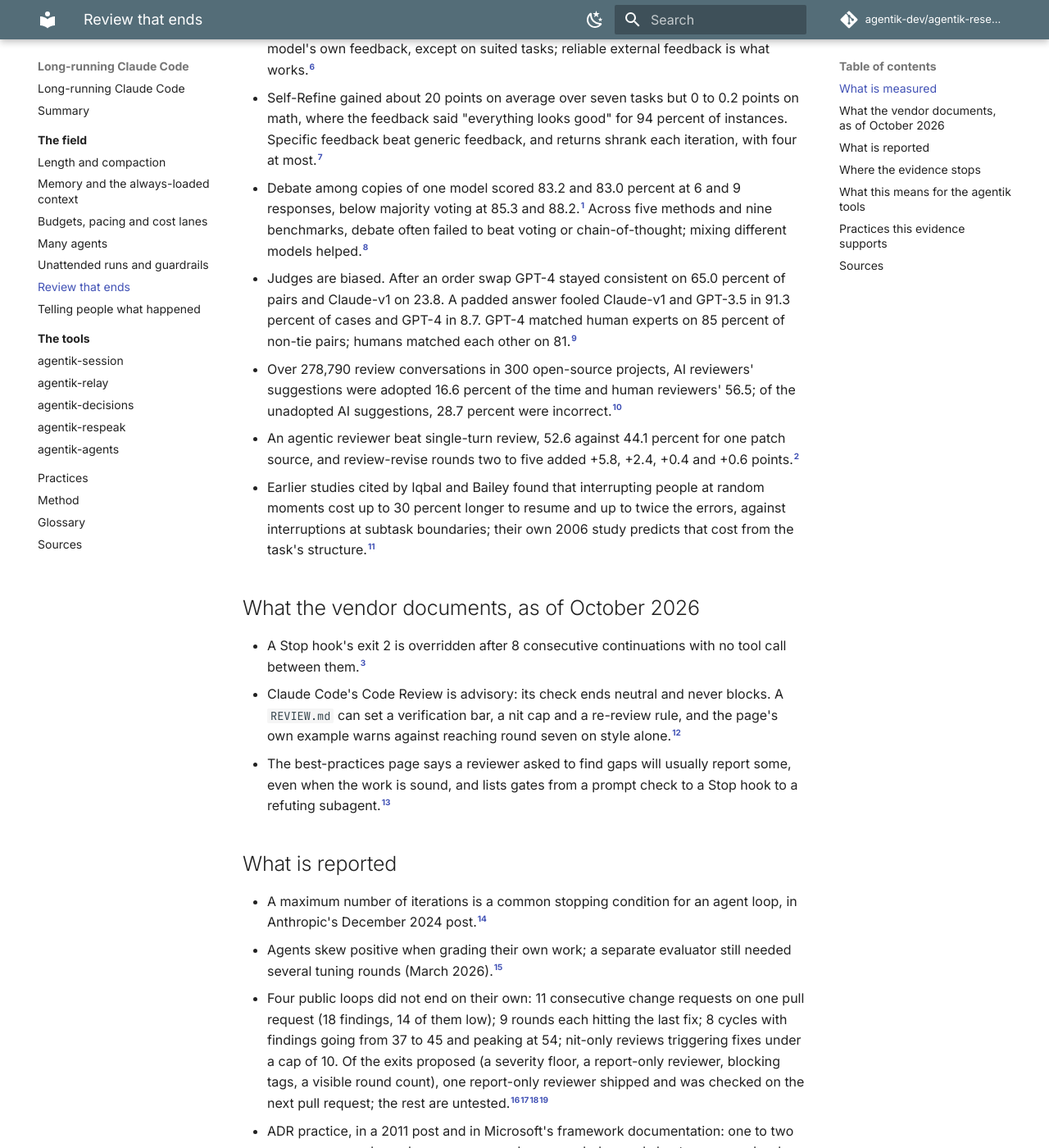
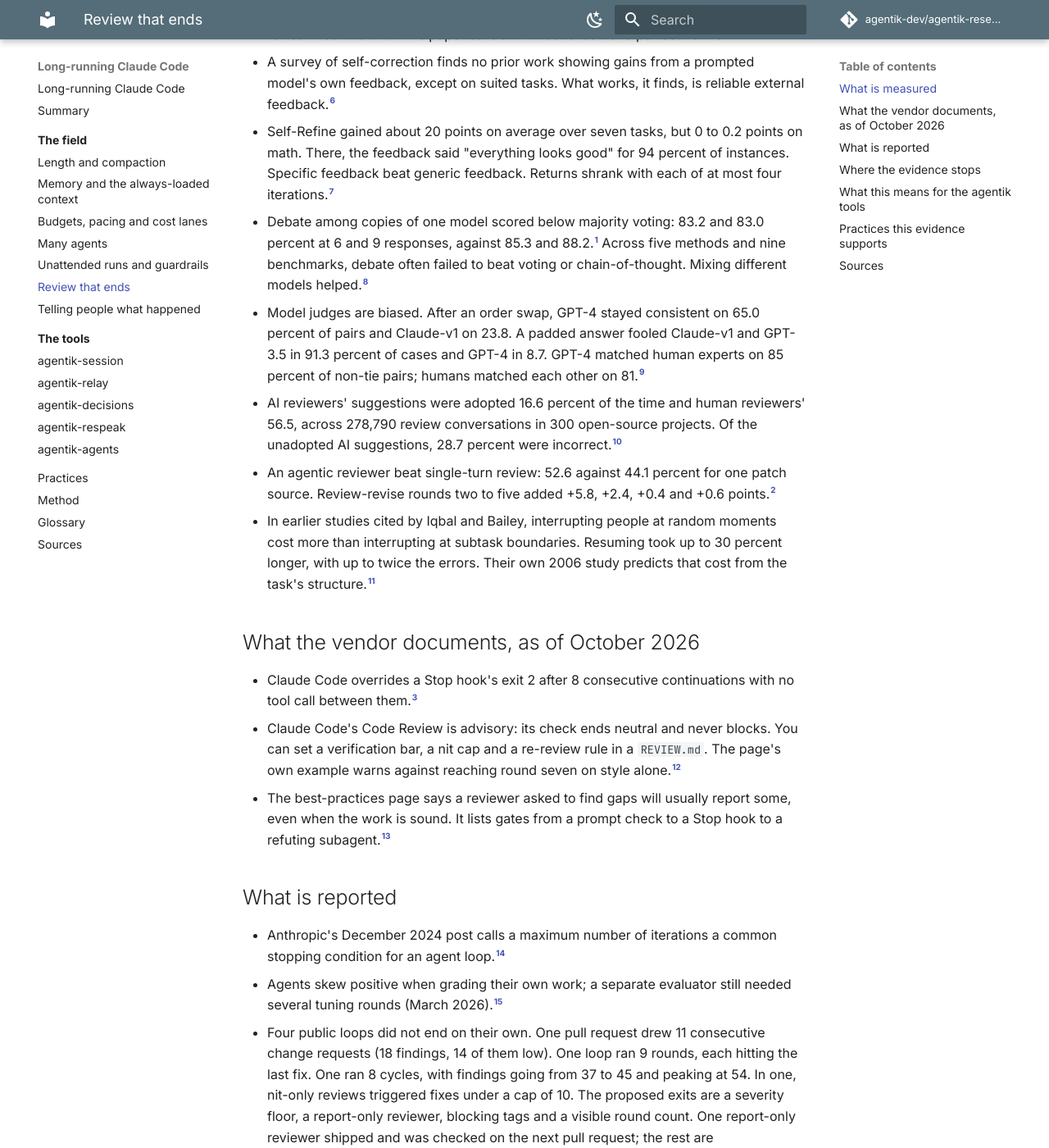
Before and after one commit to agentik-dev/agentik-research, an MkDocs documentation site: the page built from docs/field/review.md, in a window 1280 px wide and 1400 px high, scrolled down 564 px. Shown: the whole window at 82% size. Built offline with MkDocs 1.6.1 and Material for MkDocs 9.7.7, drawn with Linux system fonts in a browser that asks for light colours; comment, search, counter and statistics services are not loaded; some of the changed text lies outside the part shown.

Commit message:
edit: review, respeak's editorial pass

```diff
--- a/docs/field/review.md
+++ b/docs/field/review.md
@@ -1,41 +1,45 @@
 # Review that ends
 
-A review loop ends when something outside the reviewer decides. A model asked to correct its own reasoning with no outside signal gets worse: GPT-4 on GSM8K fell from 95.5 percent to 91.5 after one round and 89.0 after two, and a ground-truth gate lifted it to 97.5.[^huang] Returns per review round fall fast, +5.8, +2.4, +0.4 and +0.6 points over rounds two to five in one coding study.[^wang] Claude Code caps a Stop-hook loop at eight continuations.[^hooks] Decision records are the other half of the answer: an unrecorded decision invites repeated debate, and none of the ADR sources caps how many records stay active.[^nygard][^azure] This chapter answers research question 8: review loops that never converge, sign-off bars, round limits, adversarial review, and decision records.
+A review loop ends when something outside the reviewer decides. A model asked to correct its own reasoning with no outside signal gets worse. On GSM8K, GPT-4 fell from 95.5 percent to 91.5 after one round and 89.0 after two. A ground-truth gate lifted it to 97.5.[^huang] Returns per review round fall fast: in one coding study, rounds two to five added +5.8, +2.4, +0.4 and +0.6 points.[^wang] Claude Code caps a Stop-hook loop at eight continuations.[^hooks]
+
+Decision records are the other half of the answer. An unrecorded decision invites repeated debate, and none of the ADR sources caps how many records stay active.[^nygard][^azure] This chapter answers research question 8: review loops that never converge, sign-off bars, round limits, adversarial review, and decision records.
 
 ## What is measured
 
 - Self-correction without an outside signal lowered accuracy: 95.5, 91.5 and 89.0 percent on GSM8K over two rounds for GPT-4. A ground-truth label deciding when to revise lifted it to 97.5. The paper calls a unit-test executor a perfect verifier.[^huang]
-- A survey of self-correction found no prior work showing gains from a prompted model's own feedback, except on suited tasks; reliable external feedback is what works.[^kamoi]
-- Self-Refine gained about 20 points on average over seven tasks but 0 to 0.2 points on math, where the feedback said "everything looks good" for 94 percent of instances. Specific feedback beat generic feedback, and returns shrank each iteration, with four at most.[^madaan]
-- Debate among copies of one model scored 83.2 and 83.0 percent at 6 and 9 responses, below majority voting at 85.3 and 88.2.[^huang] Across five methods and nine benchmarks, debate often failed to beat voting or chain-of-thought; mixing different models helped.[^zhang]
-- Judges are biased. After an order swap GPT-4 stayed consistent on 65.0 percent of pairs and Claude-v1 on 23.8. A padded answer fooled Claude-v1 and GPT-3.5 in 91.3 percent of cases and GPT-4 in 8.7. GPT-4 matched human experts on 85 percent of non-tie pairs; humans matched each other on 81.[^zheng]
-- Over 278,790 review conversations in 300 open-source projects, AI reviewers' suggestions were adopted 16.6 percent of the time and human reviewers' 56.5; of the unadopted AI suggestions, 28.7 percent were incorrect.[^zhong]
-- An agentic reviewer beat single-turn review, 52.6 against 44.1 percent for one patch source, and review-revise rounds two to five added +5.8, +2.4, +0.4 and +0.6 points.[^wang]
-- Earlier studies cited by Iqbal and Bailey found that interrupting people at random moments cost up to 30 percent longer to resume and up to twice the errors, against interruptions at subtask boundaries; their own 2006 study predicts that cost from the task's structure.[^iqbal]
+- A survey of self-correction finds no prior work showing gains from a prompted model's own feedback, except on suited tasks. What works, it finds, is reliable external feedback.[^kamoi]
+- Self-Refine gained about 20 points on average over seven tasks, but 0 to 0.2 points on math. There, the feedback said "everything looks good" for 94 percent of instances. Specific feedback beat generic feedback. Returns shrank with each of at most four iterations.[^madaan]
+- Debate among copies of one model scored below majority voting: 83.2 and 83.0 percent at 6 and 9 responses, against 85.3 and 88.2.[^huang] Across five methods and nine benchmarks, debate often failed to beat voting or chain-of-thought. Mixing different models helped.[^zhang]
+- Model judges are biased. After an order swap, GPT-4 stayed consistent on 65.0 percent of pairs and Claude-v1 on 23.8. A padded answer fooled Claude-v1 and GPT-3.5 in 91.3 percent of cases and GPT-4 in 8.7. GPT-4 matched human experts on 85 percent of non-tie pairs; humans matched each other on 81.[^zheng]
+- AI reviewers' suggestions were adopted 16.6 percent of the time and human reviewers' 56.5, across 278,790 review conversations in 300 open-source projects. Of the unadopted AI suggestions, 28.7 percent were incorrect.[^zhong]
+- An agentic reviewer beat single-turn review: 52.6 against 44.1 percent for one patch source. Review-revise rounds two to five added +5.8, +2.4, +0.4 and +0.6 points.[^wang]
+- In earlier studies cited by Iqbal and Bailey, interrupting people at random moments cost more than interrupting at subtask boundaries. Resuming took up to 30 percent longer, with up to twice the errors. Their own 2006 study predicts that cost from the task's structure.[^iqbal]
 
 ## What the vendor documents, as of October 2026
 
-- A Stop hook's exit 2 is overridden after 8 consecutive continuations with no tool call between them.[^hooks]
-- Claude Code's Code Review is advisory: its check ends neutral and never blocks. A `REVIEW.md` can set a verification bar, a nit cap and a re-review rule, and the page's own example warns against reaching round seven on style alone.[^codereview]
-- The best-practices page says a reviewer asked to find gaps will usually report some, even when the work is sound, and lists gates from a prompt check to a Stop hook to a refuting subagent.[^bestpractices]
+- Claude Code overrides a Stop hook's exit 2 after 8 consecutive continuations with no tool call between them.[^hooks]
+- Claude Code's Code Review is advisory: its check ends neutral and never blocks. You can set a verification bar, a nit cap and a re-review rule in a `REVIEW.md`. The page's own example warns against reaching round seven on style alone.[^codereview]
+- The best-practices page says a reviewer asked to find gaps will usually report some, even when the work is sound. It lists gates from a prompt check to a Stop hook to a refuting subagent.[^bestpractices]
 
 ## What is reported
 
-- A maximum number of iterations is a common stopping condition for an agent loop, in Anthropic's December 2024 post.[^buildingagents]
+- Anthropic's December 2024 post calls a maximum number of iterations a common stopping condition for an agent loop.[^buildingagents]
 - Agents skew positive when grading their own work; a separate evaluator still needed several tuning rounds (March 2026).[^harnessdesign]
-- Four public loops did not end on their own: 11 consecutive change requests on one pull request (18 findings, 14 of them low); 9 rounds each hitting the last fix; 8 cycles with findings going from 37 to 45 and peaking at 54; nit-only reviews triggering fixes under a cap of 10. Of the exits proposed (a severity floor, a report-only reviewer, blocking tags, a visible round count), one report-only reviewer shipped and was checked on the next pull request; the rest are untested.[^fullsend][^aiwatch][^agentinfra][^meridian]
-- ADR practice, in a 2011 post and in Microsoft's framework documentation: one to two pages per record, numbers never reused, superseded records kept, an append-only log with a status; an unrecorded decision invites repeated debate. Neither source sets a cap on active records.[^nygard][^azure]
+- Four public loops did not end on their own. One pull request drew 11 consecutive change requests (18 findings, 14 of them low). One loop ran 9 rounds, each hitting the last fix. One ran 8 cycles, with findings going from 37 to 45 and peaking at 54. In one, nit-only reviews triggered fixes under a cap of 10. The proposed exits are a severity floor, a report-only reviewer, blocking tags and a visible round count. One report-only reviewer shipped and was checked on the next pull request; the rest are untested.[^fullsend][^aiwatch][^agentinfra][^meridian]
+- A 2011 post and Microsoft's framework documentation describe ADR practice. Each record runs one to two pages, numbers are never reused, superseded records are kept, and the log is append-only with a status. An unrecorded decision invites repeated debate. Neither source sets a cap on active records.[^nygard][^azure]
 
 ## Where the evidence stops
 
-- Self-Refine's gains and Huang's losses fit one pattern: a gain needs specific feedback or an outside signal. Self-Refine compares with one pass; Huang uses equal-cost baselines.
-- The round limits in use (8 in Claude Code, 10 in one loop report, 4 in Self-Refine) are choices. One study measures returns per round, on one benchmark.[^wang] The loop reports are anecdote.
+- Self-Refine's gains and Huang's losses fit one pattern: a gain needs specific feedback or an outside signal. Their baselines differ: Self-Refine compares with one pass, and Huang uses equal-cost baselines.
+- The round limits in use are choices: 8 in Claude Code, 10 in one loop report, 4 in Self-Refine. One study measures returns per round, on one benchmark.[^wang] The loop reports are anecdote.
 
 ## What this means for the agentik tools
 
-agentik-decisions' first design ties rulings that get re-cut to rulings with no consumer and makes a named consumer the cure;[^decisionsr1] its README says to ask the owner once per session in one batch and caps the ledger at 25 entries in force.[^decisionsreadme] The loops that did not end are on record, but the named-consumer rule is in no outside source. Batching was never compared with asking as questions arise; the measured result is that an interruption at a boundary is cheaper than a random one.[^iqbal] Its compact entries and its supersession rule match ADR practice; its cap has no source.[^nygard][^azure]
+agentik-decisions' first design ties rulings that get re-cut to rulings with no consumer, and makes a named consumer the cure.[^decisionsr1] Its README says to ask the owner once per session in one batch, and caps the ledger at 25 entries in force.[^decisionsreadme] The named-consumer rule is in no outside source, though the loops that did not end are on record. No source compares batching with asking as questions arise. The measured result: an interruption at a boundary is cheaper than a random one.[^iqbal] The ledger's compact entries and supersession rule match ADR practice; its cap has no source.[^nygard][^azure]
 
-agentik-relay ships a read-only adversary agent, which the respeak repo's reviews also ran.[^relayadversary][^respeakreviews] An outside signal beats self-critique: a ground-truth gate lifted accuracy where self-correction lowered it, and the survey finds reliable external feedback is what works.[^huang][^kamoi] No study compares a report-only agent with self-review, and a reviewer asked to find gaps reports gaps anyway.[^bestpractices] The relay's rule that a sign-off is a check that must pass and an unrun gate is never a pass,[^relaydesign] and agentik-commons' rule that a refused check reads unrun, never red,[^commonsguide] follow the measured finding that external checks beat self-judgement; the rules themselves are the owner's.[^huang]
+agentik-relay ships a read-only adversary agent, which the respeak repo's reviews also ran.[^relayadversary][^respeakreviews] An outside signal beats self-correction. A ground-truth gate lifted accuracy where self-correction lowered it, and the survey finds reliable external feedback is what works.[^huang][^kamoi] No study compares a report-only agent with self-review, and a reviewer asked to find gaps reports gaps anyway.[^bestpractices]
+
+In the relay, a sign-off is a check that must pass, and an unrun gate is never a pass.[^relaydesign] In agentik-commons, a refused check reads unrun, never red.[^commonsguide] Both rules follow the measured finding that an outside signal beats self-correction; the rules themselves are the owner's.[^huang]
 
 ## Practices this evidence supports
 
```
